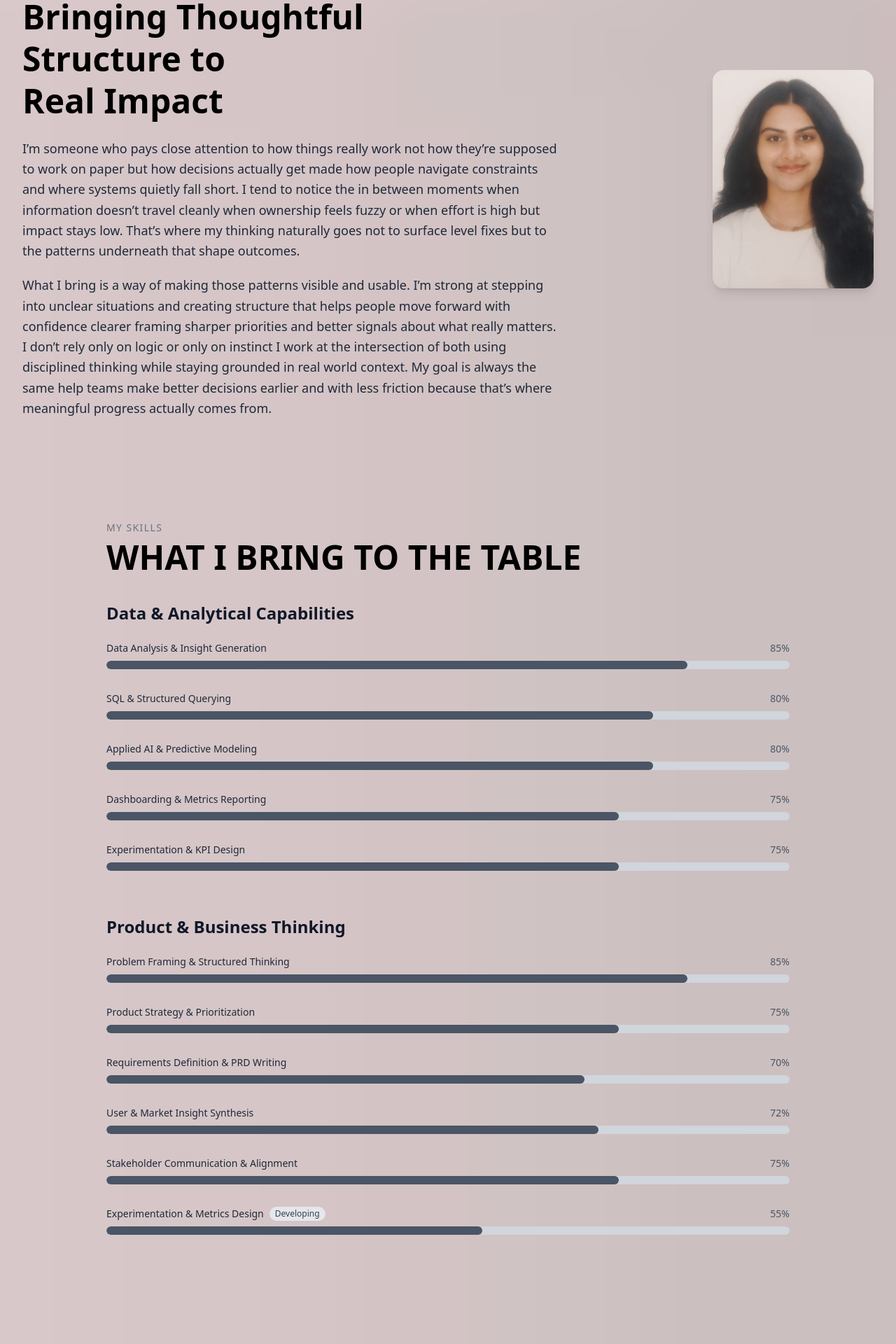
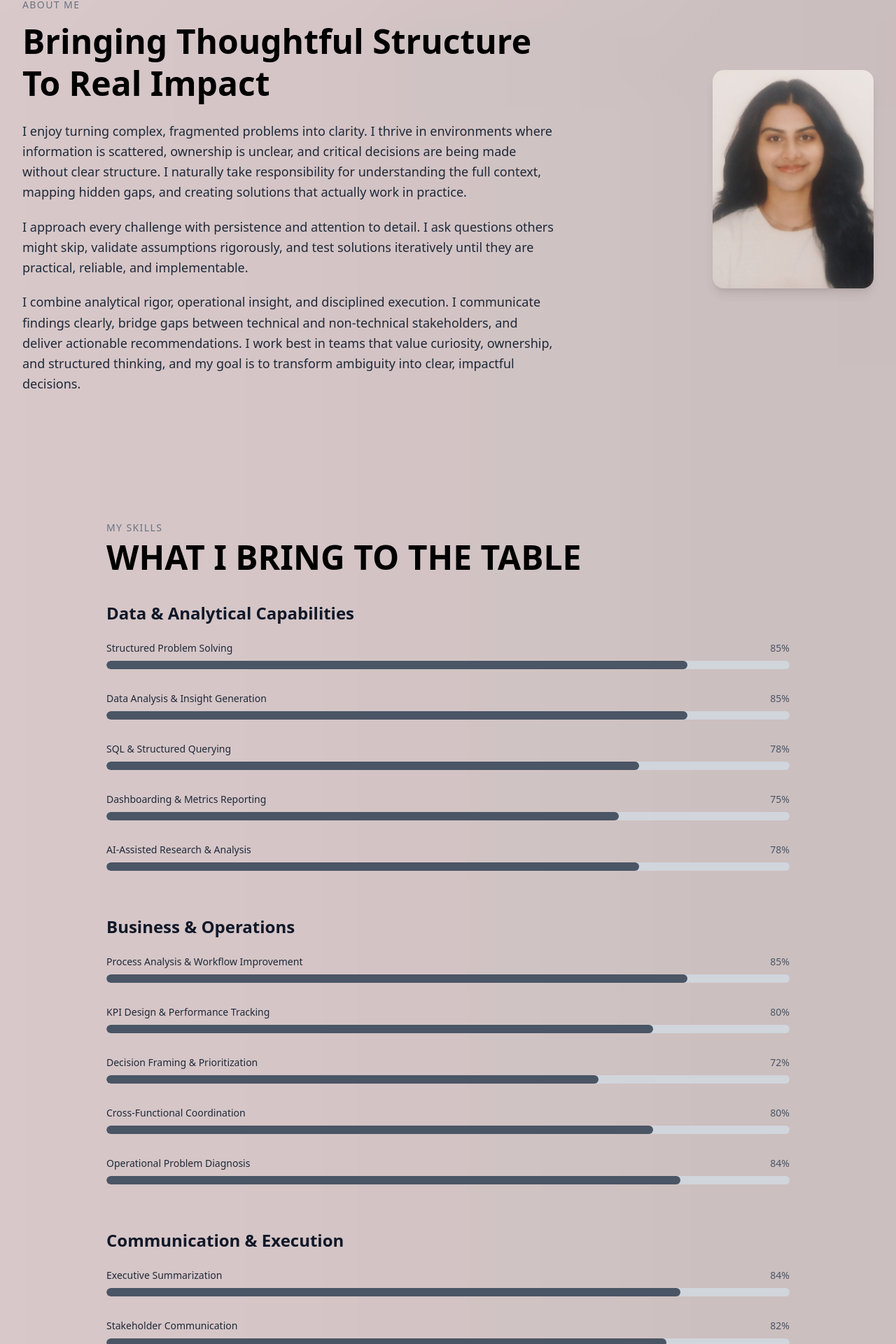
Before and after one commit to aparna534/portfolio, a Next.js app: page / in a window 1280 px wide. Shown: the part 136-2056 px from the top of the page at 70% size. Built offline with nearby package versions, Linux system fonts and the light colour scheme.

Commit message:
Update About section with polished MBB-ready content

```diff
--- a/app/components/About.tsx
+++ b/app/components/About.tsx
@@ -10,7 +10,6 @@ export default function About() {
     >
       <div className="w-full max-w-7xl px-8 grid grid-cols-1 md:grid-cols-[1.3fr_0.7fr] gap-8 items-center">
 
-
         {/* LEFT — TEXT */}
         <div>
 
@@ -20,22 +19,22 @@ export default function About() {
 
           {/* TAGLINE */}
           <h1 className="text-4xl md:text-5xl font-bold text-black leading-tight mb-6">
-            Bringing Thoughtful<br />
-            Structure to<br />
-            Real Impact
+            Bringing Thoughtful Structure To Real Impact
           </h1>
 
           {/* TEXT — WIDER FRAME */}
           <div className="max-w-3xl">
 
             <p className="text-gray-800 text-base md:text-lg leading-relaxed mb-5">
-              I’m someone who pays close attention to how things really work not how they’re supposed to work on paper but how decisions actually get made how people navigate constraints and where systems quietly fall short. I tend to notice the in between moments when information doesn’t travel cleanly when ownership feels fuzzy or when effort is high but impact stays low. That’s where my thinking naturally goes not to surface level fixes but to the patterns underneath that shape outcomes.
+              I enjoy turning complex, fragmented problems into clarity. I thrive in environments where information is scattered, ownership is unclear, and critical decisions are being made without clear structure. I naturally take responsibility for understanding the full context, mapping hidden gaps, and creating solutions that actually work in practice.
+            </p>
+
+            <p className="text-gray-800 text-base md:text-lg leading-relaxed mb-5">
+              I approach every challenge with persistence and attention to detail. I ask questions others might skip, validate assumptions rigorously, and test solutions iteratively until they are practical, reliable, and implementable.
             </p>
 
             <p className="text-gray-800 text-base md:text-lg leading-relaxed">
-              What I bring is a way of making those patterns visible and usable. I’m strong at stepping into unclear situations and creating structure that helps people move forward with confidence clearer framing sharper priorities and better signals about what really matters. I don’t rely only on logic or only on instinct I work at the intersection of both using disciplined thinking while staying grounded in real world context. My goal is always the same help teams make better decisions earlier and with less friction because that’s where meaningful progress actually comes from.
-
-
+              I combine analytical rigor, operational insight, and disciplined execution. I communicate findings clearly, bridge gaps between technical and non-technical stakeholders, and deliver actionable recommendations. I work best in teams that value curiosity, ownership, and structured thinking, and my goal is to transform ambiguity into clear, impactful decisions.
             </p>
 
           </div>
@@ -43,7 +42,6 @@ export default function About() {
 
         {/* RIGHT — IMAGE (PUSHED RIGHT) */}
         <div className="flex justify-end -mt-12">
-
           <div className="rounded-2xl overflow-hidden shadow-lg">
             <Image
               src="/me.jpg"
--- a/app/components/Experience.tsx
+++ b/app/components/Experience.tsx
@@ -7,7 +7,7 @@ export default function WorkExperience() {
       <div className="max-w-5xl mx-auto px-6 pt-10 pb-24 text-black">
 
         <h1 className="text-4xl md:text-5xl font-bold tracking-tight mb-12 text-center">
-          Work Experience
+          Experience
         </h1>
 
         <div className="space-y-20">
@@ -15,105 +15,86 @@ export default function WorkExperience() {
           {/* ================= CMC HOSPITALS ================= */}
           <div>
             <h2 className="text-2xl md:text-3xl font-semibold">
-              Analyst Intern | CMC Hospitals, Vellore
+              Operations Analyst Intern | CMC Hospitals, Vellore
             </h2>
             <p className="text-gray-600 mt-1 mb-6">
               Aug 2025 – Dec 2025
             </p>
 
-            <p className="font-semibold mb-2">Task</p>
+            <p className="font-semibold mb-2">Context</p>
             <p className="text-gray-900 mb-6 max-w-3xl">
-              Improved coordination and reporting visibility across clinical and operations teams within an internal healthcare workflow system.
+              Worked within operations at CMC Vellore (#3 Medical Institution in India, NIRF 2025) supporting an internal platform designed to improve coordination, escalation tracking, and workflow visibility across clinical teams operating in high dependency environments.
             </p>
 
-            <p className="font-semibold mb-2">My Contribution</p>
+            <p className="font-semibold mb-2">What I Worked On</p>
             <ul className="list-disc pl-5 space-y-2 text-gray-900 max-w-3xl">
-              <li>
-                Analyzed multi department workflow data to identify recurring delays, escalation gaps, and breakdown points across time sensitive clinical processes.
-              </li>
-              <li>
-                Defined and tracked operational metrics including turnaround time, update latency, and case visibility to improve performance transparency.
-              </li>
-              <li>
-                Evaluated coordination inefficiencies using structured data analysis and translated findings into prioritized system adjustments aligned with operational impact.
-              </li>
-              <li>
-                Supported leadership discussions by summarizing workflow data into concise insights that informed process optimization decisions.
-              </li>
+              <li>Analysed coordination breakdowns across clinical and operations teams to identify where handoffs failed, escalations stalled, and case visibility dropped across time sensitive workflows.</li>
+              <li>Built centralised tracking and reporting structures that gave leadership a more consolidated view of operational delays, unresolved cases, and recurring coordination gaps across departments.</li>
+              <li>Translated workflow data into structured management summaries highlighting root causes, operational bottlenecks and process improvement priorities used in review discussions.</li>
+              <li>Worked closely with frontline staff and hospital operations teams to ensure platform decisions reflected actual workflow constraints rather than assumed processes.</li>
+              <li>Helped surface gaps between operational realities and system implementation, improving visibility into how coordination failures affected execution across teams.</li>
             </ul>
 
-            <p className="font-semibold mt-6 mb-2">What I Learned</p>
+            <p className="font-semibold mt-6 mb-2">What This Taught Me</p>
             <p className="text-gray-900 max-w-3xl">
-              Gained hands on experience applying data analytics to real operational systems, understanding how business metrics must reflect real workflow behavior to drive measurable improvement.
+              The experience gave me a much stronger understanding of how operational systems break down when communication, ownership, and visibility stop scaling together. It also reinforced the importance of building processes that people can realistically operate within under pressure not just processes that appear efficient on paper.
             </p>
           </div>
 
           {/* ================= NUS ================= */}
           <div>
             <h2 className="text-2xl md:text-3xl font-semibold">
-              AI and Market Intelligence Analyst Intern | National University of Singapore
+              Data & AI Insights Analyst Intern | National University of Singapore
             </h2>
             <p className="text-gray-600 mt-1 mb-6">
               Dec 2024 – Jan 2025
             </p>
 
-            <p className="font-semibold mb-2">Task</p>
+            <p className="font-semibold mb-2">Context</p>
             <p className="text-gray-900 mb-6 max-w-3xl">
-              Contributed to building an AI driven market intelligence system enabling small enterprises to make data informed product and strategic decisions.
+              Research internship at NUS (#8 globally, QS 2026; #1 in Asia) focused on building an AI powered demand intelligence system designed to help small businesses make more structured inventory and product decisions using fragmented market data.
             </p>
 
-            <p className="font-semibold mb-2">My Contribution</p>
+            <p className="font-semibold mb-2">What I Worked On</p>
             <ul className="list-disc pl-5 space-y-2 text-gray-900 max-w-3xl">
-              <li>
-                Aggregated and analyzed social, news, and industry datasets to detect demand trends, behavioral shifts, and emerging market signals.
-              </li>
-              <li>
-                Applied forecasting methods and comparative trend modeling to differentiate sustained growth patterns from short term volatility.
-              </li>
-              <li>
-                Developed structured product evaluation metrics derived from external data signals to support feature prioritization and positioning decisions.
-              </li>
-              <li>
-                Integrated AI assisted signal processing to enhance pattern detection across fragmented market data sources.
-              </li>
+              <li>Built a structured analytical workflow combining social media APIs, industry reports, and news feeds to identify emerging demand patterns across product categories.</li>
+              <li>Developed a cross category evaluation framework covering demand and engagement metrics, enabling more consistent comparison of product performance signals.</li>
+              <li>Translated AI generated outputs into decision ready recommendation briefs designed for non technical business users.</li>
+              <li>Helped bridge the gap between raw market data and actionable business decisions by turning scattered external signals into structured insights that could be evaluated and acted on more systematically.</li>
+              <li>Deployed the workflow on AWS, allowing the pipeline to scale across additional product categories without rebuilding the system architecture.</li>
             </ul>
 
-            <p className="font-semibold mt-6 mb-2">What I Learned</p>
+            <p className="font-semibold mt-6 mb-2">What This Taught Me</p>
             <p className="text-gray-900 max-w-3xl">
-              Strengthened the ability to combine AI techniques with structured data analysis to support product analytics and strategic decision making under uncertainty.
+              The experience strengthened my interest in decision making under ambiguity, especially in environments where information exists but lacks structure. I became increasingly interested in how analytical systems can simplify complexity, surface meaningful patterns, and help people make clearer operational and strategic choices.
             </p>
           </div>
 
           {/* ================= GEMINI ================= */}
           <div>
             <h2 className="text-2xl md:text-3xl font-semibold">
-              Open Source Contributor | Gemini API and Agents Toolkit
+              Open Source Contributor | Gemini API & Agents Toolkit
             </h2>
             <p className="text-gray-600 mt-1 mb-6">
-              Remote | 2025
+              Remote · 2025
             </p>
 
-            <p className="font-semibold mb-2">Task</p>
+            <p className="font-semibold mb-2">Context</p>
             <p className="text-gray-900 mb-6 max-w-3xl">
-              Improved technical reliability and documentation clarity of AI agent tooling within the Gemini API ecosystem.
+              Contributed to improving reliability, usability, and developer onboarding within AI agent tooling and API implementation workflows.
             </p>
 
-            <p className="font-semibold mb-2">My Contribution</p>
+            <p className="font-semibold mb-2">What I Worked On</p>
             <ul className="list-disc pl-5 space-y-2 text-gray-900 max-w-3xl">
-              <li>
-                Implemented a batched embeddings workflow using the genai.embed_content() API, improving documentation quality and reproducibility for developers integrating embedding pipelines.
-              </li>
-              <li>
-                Refactored agent execution logic by introducing dynamic path resolution, improving cross environment stability and reducing configuration errors.
-              </li>
-              <li>
-                Enhanced developer onboarding by contributing clear, tested examples that simplified adoption of AI based workflows.
-              </li>
+              <li>Implemented a batched embeddings workflow using the Gemini API to improve reproducibility and integration clarity for developers working with embedding pipelines.</li>
+              <li>Refactored agent execution logic by introducing dynamic path resolution, improving stability across different development environments and reducing configuration-related failures.</li>
+              <li>Contributed structured implementation examples and tested documentation designed to simplify onboarding for developers integrating AI-assisted workflows into their applications.</li>
+              <li>Focused on improving usability and execution reliability rather than simply adding functionality, ensuring tools behaved more consistently across varying environments.</li>
             </ul>
 
-            <p className="font-semibold mt-6 mb-2">What I Learned</p>
+            <p className="font-semibold mt-6 mb-2">What This Taught Me</p>
             <p className="text-gray-900 max-w-3xl">
-              Developed deeper understanding of API design, execution flow reliability, and how documentation quality directly impacts developer adoption and ecosystem growth.
+              I developed a deeper appreciation for how reliability, documentation quality, and implementation clarity directly influence adoption. The experience reinforced that scalable systems are often defined less by complexity and more by how intuitively and consistently people can use them.
             </p>
           </div>
 
--- a/app/components/Skills.tsx
+++ b/app/components/Skills.tsx
@@ -21,23 +21,33 @@ export default function Skills() {
           Data & Analytical Capabilities
         </h2>
 
+        <SkillBar title="Structured Problem Solving" value={85} />
         <SkillBar title="Data Analysis & Insight Generation" value={85} />
-        <SkillBar title="SQL & Structured Querying" value={80} />
-        <SkillBar title="Applied AI & Predictive Modeling" value={80} />
+        <SkillBar title="SQL & Structured Querying" value={78} />
         <SkillBar title="Dashboarding & Metrics Reporting" value={75} />
-        <SkillBar title="Experimentation & KPI Design" value={75} />
+        <SkillBar title="AI-Assisted Research & Analysis" value={78} />
 
 
         {/* ================= PRODUCT & BUSINESS SKILLS ================= */}
         <h2 className="text-2xl font-bold mt-16 mb-6 text-gray-900">
-          Product & Business Thinking
+          Business & Operations
         </h2>
 
-        <SkillBar title="Problem Framing & Structured Thinking" value={85} />
-        <SkillBar title="Product Strategy & Prioritization" value={75} />
-        <SkillBar title="Requirements Definition & PRD Writing" value={70} />
-        <SkillBar title="User & Market Insight Synthesis" value={72} />
-        <SkillBar title="Stakeholder Communication & Alignment" value={75} />
+        <SkillBar title="Process Analysis & Workflow Improvement" value={85} />
+        <SkillBar title="KPI Design & Performance Tracking" value={80} />
+        <SkillBar title="Decision Framing & Prioritization" value={72} />
+        <SkillBar title="Cross-Functional Coordination" value={80} />
+        <SkillBar title="Operational Problem Diagnosis" value={84} />
+
+        <h2 className="text-2xl font-bold mt-16 mb-6 text-gray-900">
+          Communication & Execution
+        </h2>
+
+        <SkillBar title="Executive Summarization" value={84} />
+        <SkillBar title="Stakeholder Communication" value={82} />
+        <SkillBar title="Research Synthesis" value={85} />
+        <SkillBar title="Presentation & Storylining" value={90} />
+        <SkillBar title="Project Ownership & Execution" value={80} />
 
         {/* developing skill */}
         <SkillBar
```
Also changed, not shown: 1 other file (tests, documents, lock files or other folders).
